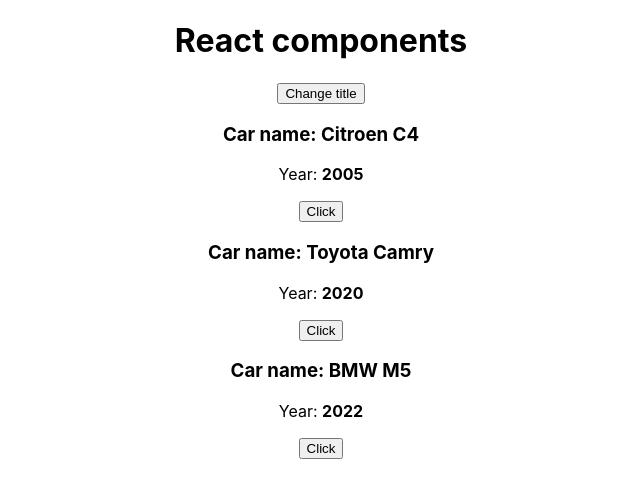
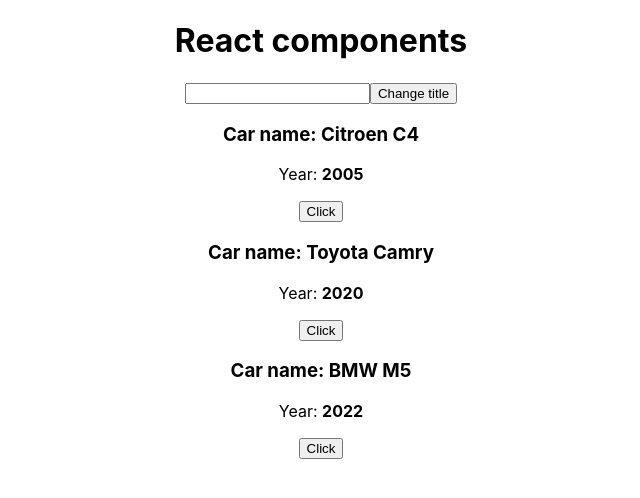
Before and after one commit to Aleksandr-Glebik/vm-react-js, a React (Create React App) app in the folder react-theory/: page / in a window 1280 px wide. Shown: the top 498 px of the page, without its empty margins (319-959 px from the left). Built offline with nearby package versions, Linux system fonts and the light colour scheme.

Commit message:
feat: add input and add event listener onChange, change pageTitle

```diff
--- a/react-theory/src/App.js
+++ b/react-theory/src/App.js
@@ -19,7 +19,12 @@
     })
   }
 
-
+  handleInput = (event) => {
+    // console.log('change', event.target.value)
+    this.setState({
+      pageTitle: event.target.value
+    })
+  }
 
   render() {
     console.log('render')
@@ -32,9 +37,10 @@
 
     return (
       <div style={divStyle}>
-        <div>
+        {/* <div> */}
           <h1>{this.state.pageTitle}</h1>
-        </div>
+        {/* </div> */}
+        <input type={'text'} onChange={this.handleInput} />
 
         <button onClick={this.changeTitleHandler.bind(this, 'changed!')}>Change title</button>
 
```
